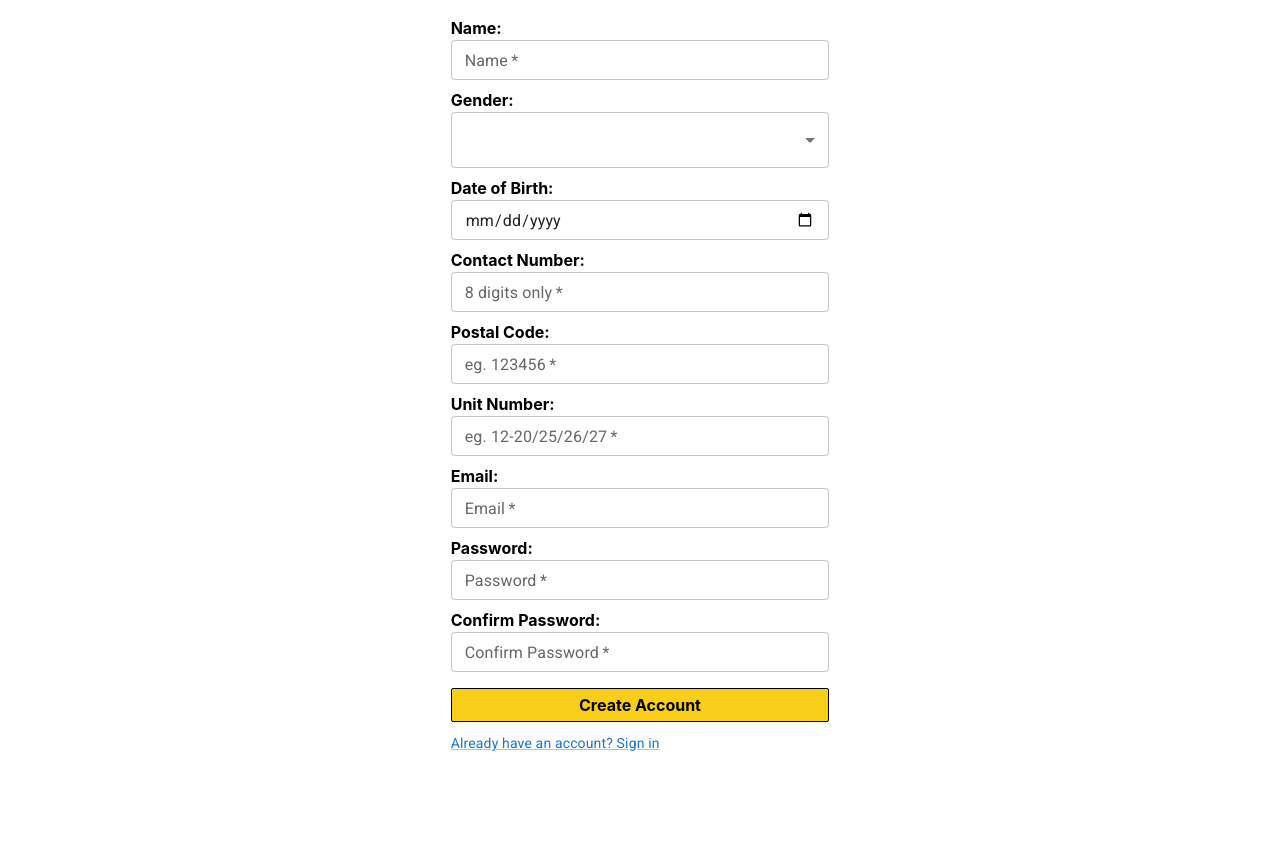
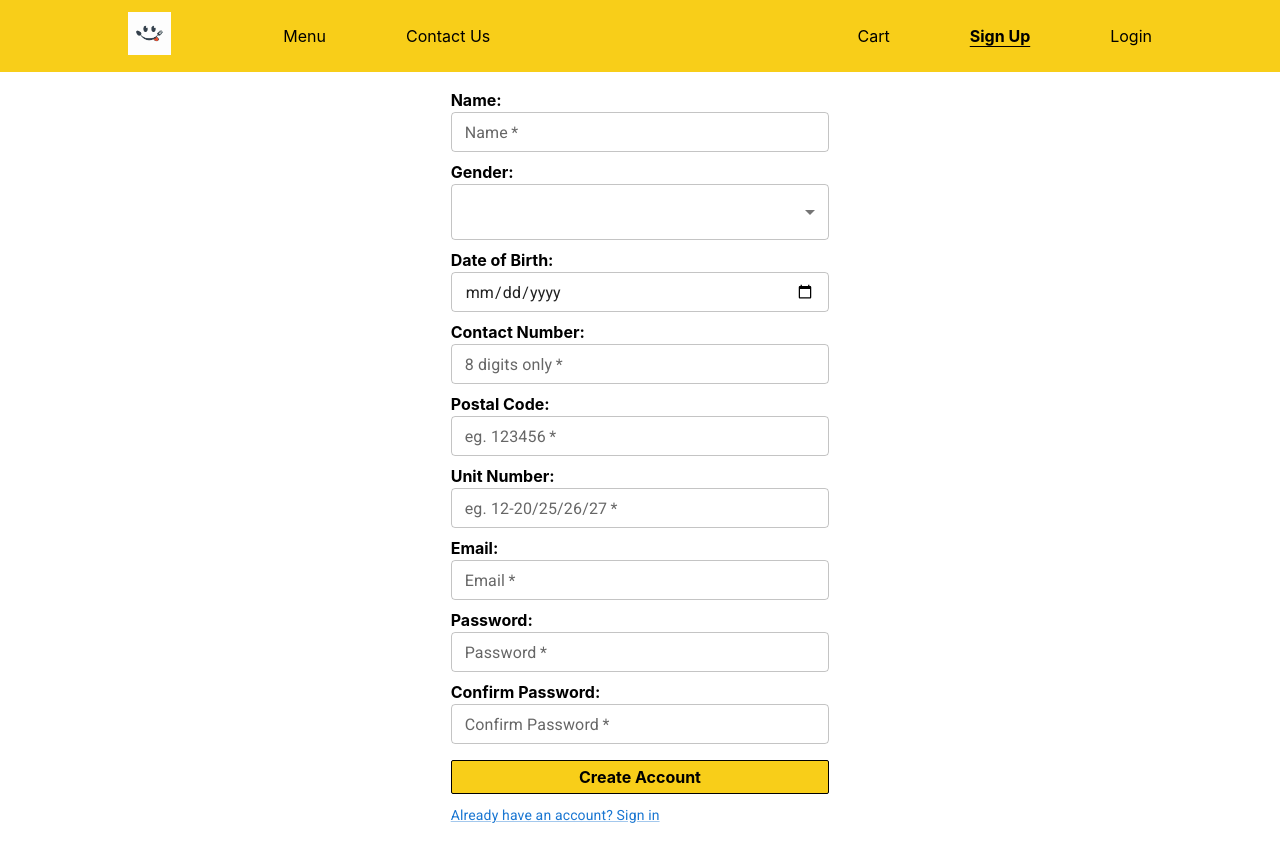
Before and after one commit to sohsinghian/5Fingers, a React (Create React App) app in the folder frontend/: page /register in a window 1280 px wide. Shown: the top 862 px of the page. Before the commit the page ends 800 px from the top, so only its background shows below. Built offline with nearby package versions, Linux system fonts and the light colour scheme.

Commit message:
created NavBar

```diff
--- a/frontend/src/App.js
+++ b/frontend/src/App.js
@@ -1,5 +1,6 @@
 import React from "react";
-import { Routes, Route} from "react-router-dom";
+import { Routes, Route } from "react-router-dom";
+import NavBar from "./components/NavBar";
 import Cart from "./pages/Cart";
 import Login from "./pages/Login";
 import Main from "./pages/Main";
@@ -9,6 +10,7 @@ import Register from "./pages/Register";
 function App() {
   return (
     <>
+      <NavBar />
       <Routes>
         <Route path="/" element={<Main />} />
         <Route path="/menu" element={<Menu />} />
--- /dev/null
+++ b/frontend/src/components/NavBar.js
@@ -0,0 +1,85 @@
+import React from "react";
+import { NavLink } from "react-router-dom";
+import logo from "../images/logo.jpeg";
+
+const NavBar = () => {
+  return (
+    <>
+      <header className="flex flex-row justify-between bg-goldenbrown">
+        <div className="ml-32 mt-3">
+          <NavLink to="/">
+            <img src={logo} alt="logo" width="50" height="50" />
+          </NavLink>
+        </div>
+        <nav className="h-fit basis-full flex flex-row justify-between my-6">
+          <ul className="flex ml-28">
+            <li className="mr-20 hover:font-bold hover:underline underline-offset-4">
+              <NavLink
+                to="/menu"
+                className={(navData) =>
+                  navData.isActive
+                    ? "font-bold underline underline-offset-4"
+                    : ""
+                }
+              >
+                Menu
+              </NavLink>
+            </li>
+            <li className="mr-20 hover:font-bold hover:underline underline-offset-4">
+              <NavLink
+                to="contact-us"
+                className={(navData) =>
+                  navData.isActive
+                    ? "font-bold underline underline-offset-4"
+                    : ""
+                }
+              >
+                Contact Us
+              </NavLink>
+            </li>
+          </ul>
+          <ul className="flex mr-32">
+            <li className="ml-20 hover:font-bold hover:underline underline-offset-4">
+              <NavLink
+                to="cart"
+                className={(navData) =>
+                  navData.isActive
+                    ? "font-bold underline underline-offset-4"
+                    : ""
+                }
+              >
+                Cart
+              </NavLink>
+            </li>
+            <li className="ml-20 hover:font-bold hover:underline underline-offset-4">
+              <NavLink
+                to="register"
+                className={(navData) =>
+                  navData.isActive
+                    ? "font-bold underline underline-offset-4"
+                    : ""
+                }
+              >
+                Sign Up
+              </NavLink>
+            </li>
+            <li className="ml-20 hover:font-bold hover:underline underline-offset-4">
+              <NavLink
+                to="login"
+                className={(navData) =>
+                  navData.isActive
+                    ? "font-bold underline underline-offset-4"
+                    : ""
+                }
+              >
+                Login
+              </NavLink>
+            </li>
+          </ul>
+        </nav>
+      </header>
+    </>
+  );
+};
+
+export default NavBar;
--- a/frontend/src/pages/Register.js
+++ b/frontend/src/pages/Register.js
@@ -155,9 +155,11 @@ const Register = () => {
             <button type="submit" className={buttonStyle}>
               Create Account
             </button>
-            <Link href="/login" variant="body2">
-              Already have an account? Sign in
-            </Link>
+            <div className="mb-32">
+              <Link href="/login" variant="body2">
+                Already have an account? Sign in
+              </Link>
+            </div>
           </Container>
         </form>
       </Box>
```
Also changed, not shown: frontend/src/images/logo.jpeg (added).
